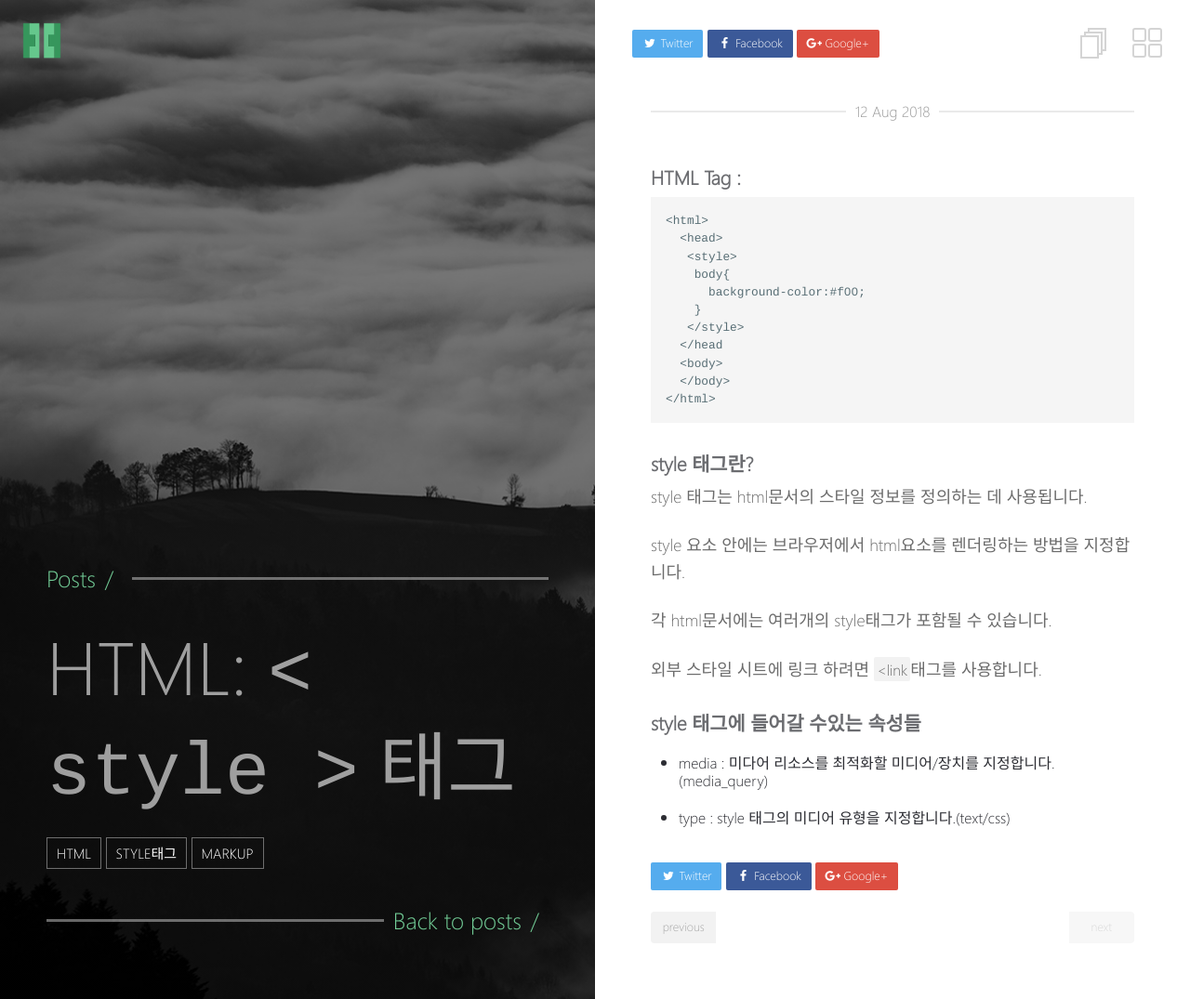
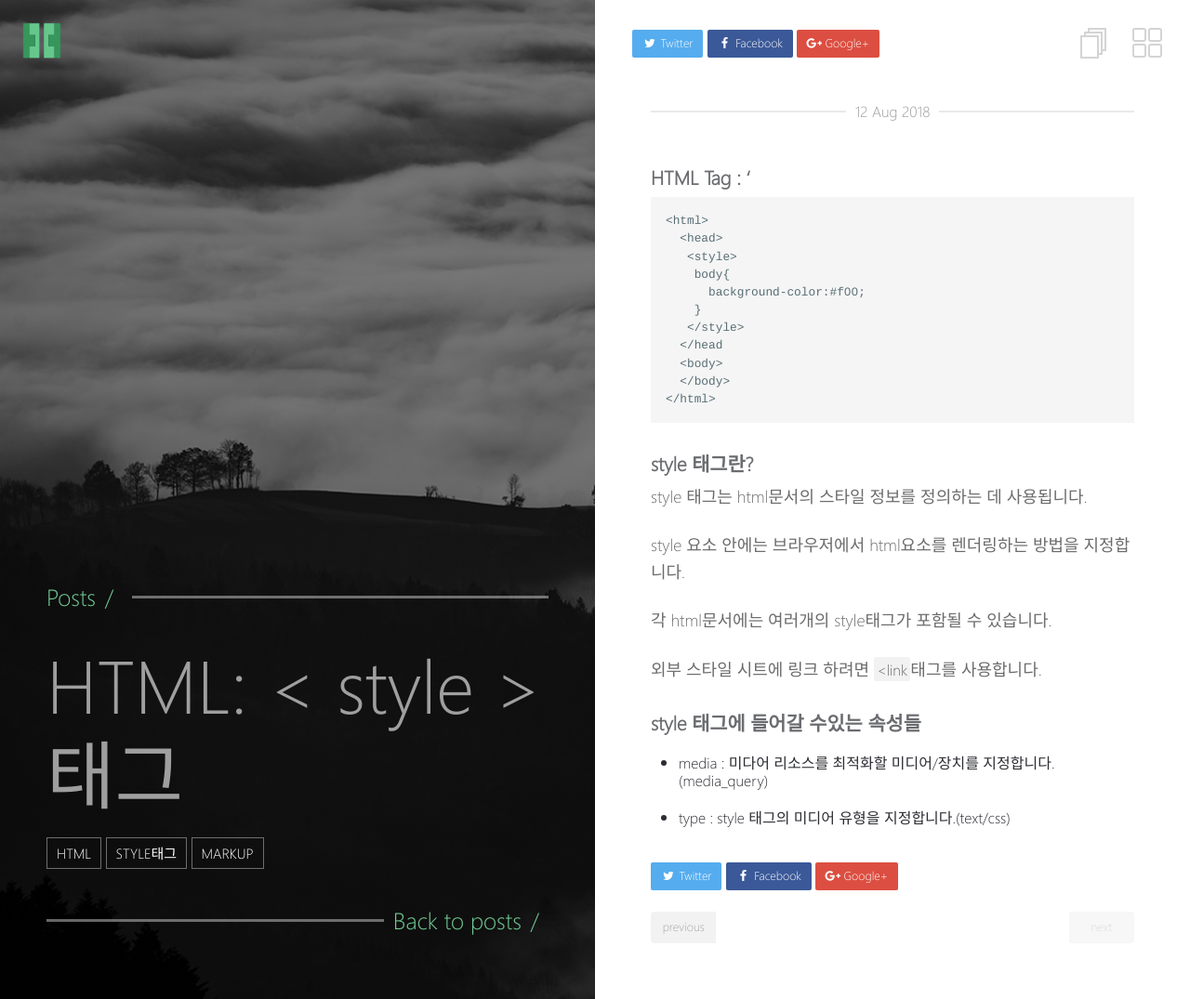
Before and after one commit to yubobae/yubobae.github.com, a Jekyll site: the page built from _posts/html/2018-08-12-style.md, in a window 1280 px wide. Shown: the whole page at 93% size. Built offline with Jekyll 4.4.1, drawn with Linux system fonts in a browser that asks for light colours.

Commit message:
Update 2018-08-12-style.md

```diff
--- a/_posts/html/2018-08-12-style.md
+++ b/_posts/html/2018-08-12-style.md
@@ -1,6 +1,6 @@
 ---
 layout: post
-title: "HTML: `< style >` 태그"
+title: "HTML: < style > 태그"
 excerpt: ""
 tags:
   - HTML
@@ -8,7 +8,7 @@ tags:
   - markup
 ---
 
-### HTML Tag : <style>태그
+### HTML Tag : '<style>'태그
 
     <html>
       <head>
```
